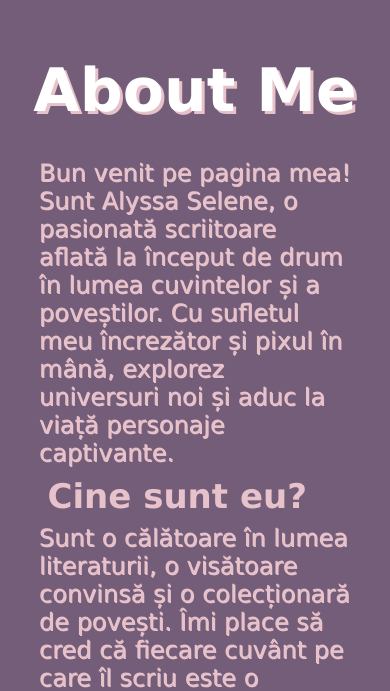
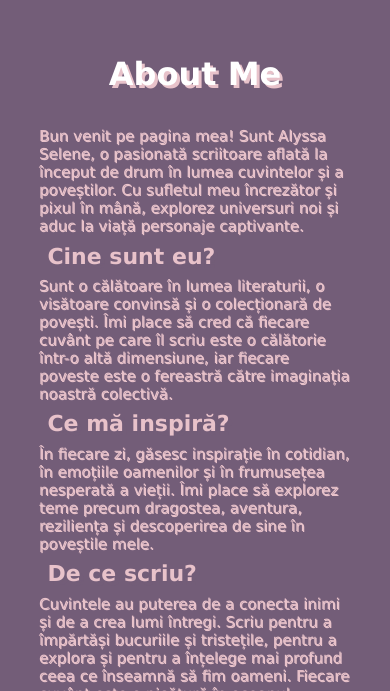
Before and after one commit to dotegoo/AlyssaSelene, a React (Vite) app: page / in a window 390 px wide. Shown: the part 873-1564 px from the top of the page. Built offline with nearby package versions, Linux system fonts and the light colour scheme.

Commit message:
Version 0.5

```diff
--- a/src/App.css
+++ b/src/App.css
@@ -143,6 +143,15 @@ footer a:hover {
   header p {
     font-size: 20px;
   }
+  #about h2 {
+    font-size: 32px;
+  }
+  #about p {
+    font-size: 15px;
+  }
+  #about p h1 {
+    font-size: 22px;
+  }
   main h1 {
     text-align: center;
     font-size: 32px;
@@ -184,4 +193,7 @@ footer a:hover {
   header h1 {
     text-align: center;
   }
+  #about {
+    height: 150vh;
+  }
 }
```
